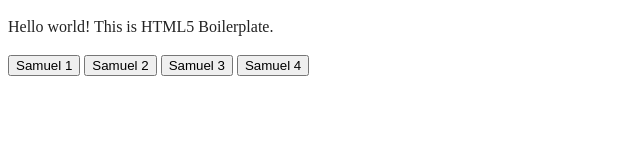
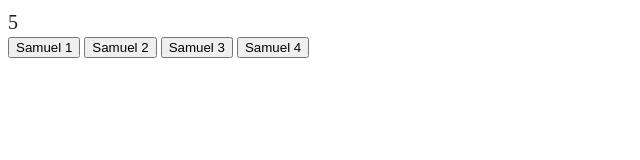
Before and after one commit to SamuelLindao/JustJsStudy, a website built with webpack: page index.html in a window 1280 px wide. Shown: the whole page, without its empty margins (0-640 px from the left). Built offline with nearby package versions, Linux system fonts and the light colour scheme.

Commit message:
counter and text font sized

```diff
--- a/index.html
+++ b/index.html
@@ -25,7 +25,7 @@
 <body>
 
   <!-- Add your site or application content here -->
-  <p>Hello world! This is HTML5 Boilerplate.</p>
+  <div id="contador">0</div>
   <script src="js/app.js"></script>
   <div>
     <button onclick="handleClick(1)">Samuel 1</button>
@@ -34,5 +34,10 @@
     <button onclick="handleClick(4)">Samuel 4</button>
   </div>
 </body>
+<script>
+  function value()
+  {
 
+  }
+</script>
 </html>
--- a/js/app.js
+++ b/js/app.js
@@ -1,8 +1,9 @@
-let nome = 'Samuel'
-let names = [];
+let segundos = 0;
 
+const contador = document.getElementById('contador');
 
-function handleClick(value)
-{
-  console.log(value);
-}
+setInterval(()=>{
+  segundos++;
+  contador.innerText = segundos;
+  contador.style.fontSize = `${segundos / 0.25}px`;
+  },1000);
```
